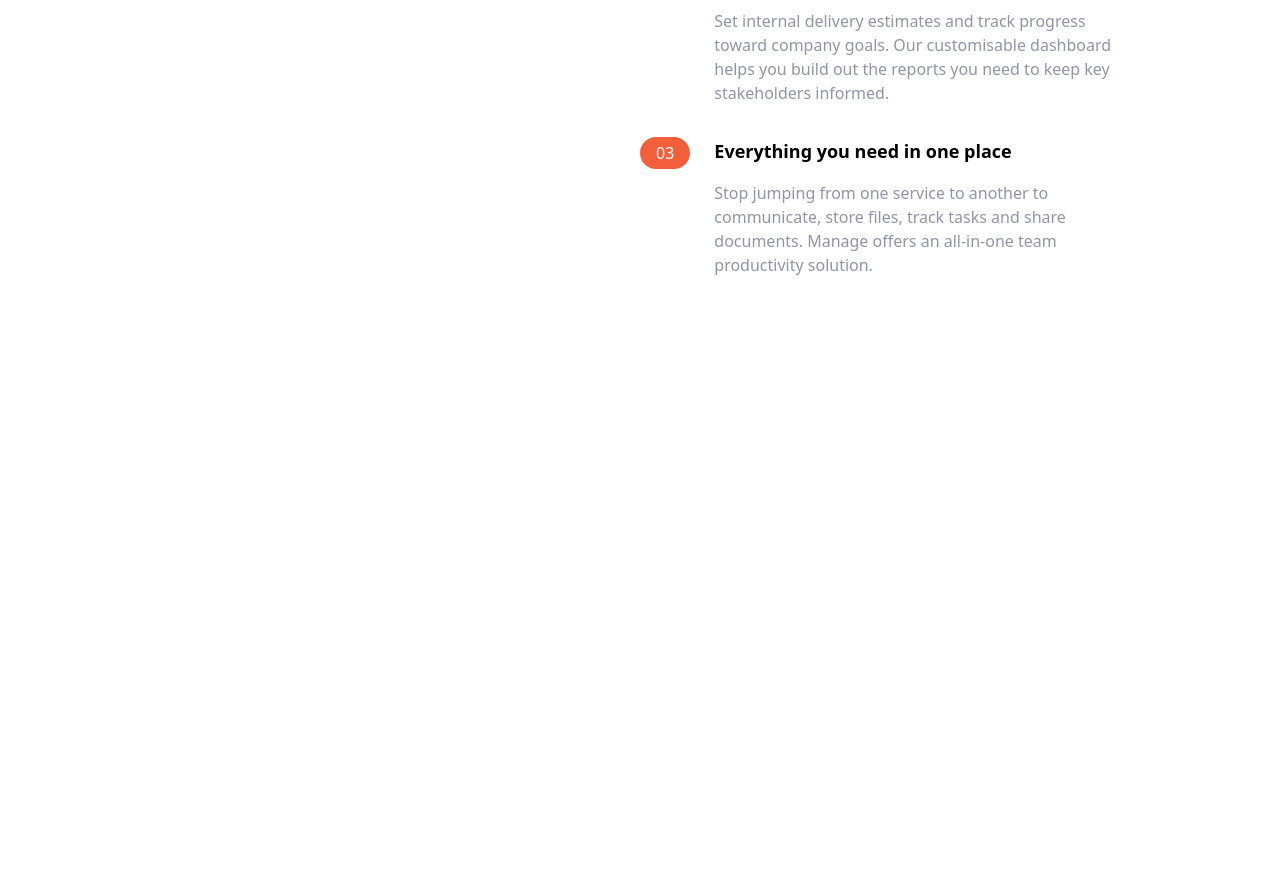
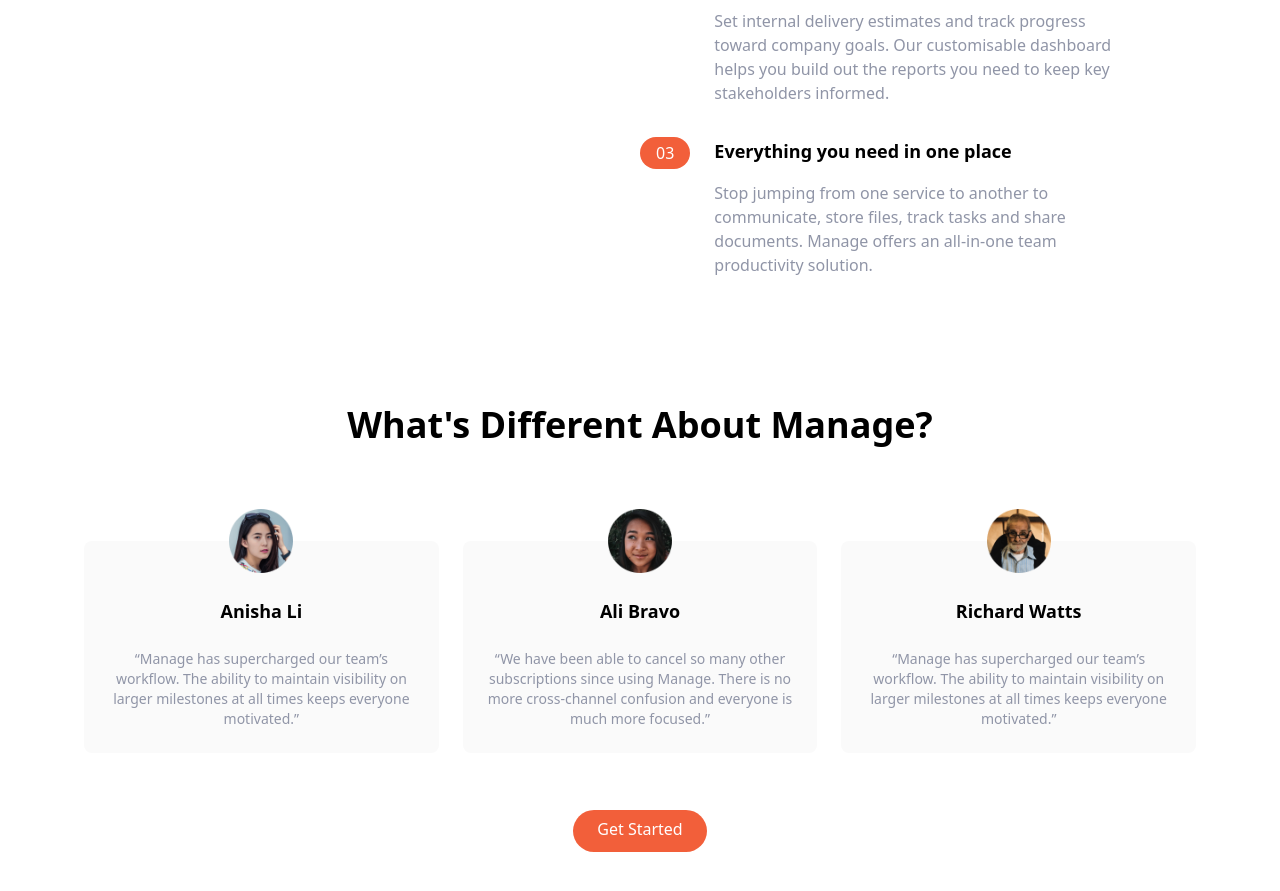
Before and after one commit to alirfanyasin/Landing-Page-Manage-TailwindCSS, a website: page index.html in a window 1280 px wide. Shown: the part 871-1762 px from the top of the page. Before the commit the page ends 1148 px from the top, so only its background shows below. Drawn offline with Linux system fonts and the light colour scheme.

Commit message:
finishing testimonials section

```diff
--- a/index.html
+++ b/index.html
@@ -160,6 +160,59 @@
     </div>
   </section>
   <!-- END : Features -->
+
+
+  <!-- START : Testimonial -->
+  <section id="testimonials">
+    <!-- Container to heading and testm blocks -->
+    <div class="max-w-6xl px-5 mx-auto mt-32 text-center">
+      <!-- Heading -->
+      <h2 class="text-4xl font-bold text-center">
+        What's Different About Manage?
+      </h2>
+      <!-- Testimonials Container -->
+      <div class="flex flex-col mt-24 md:flex-row md:space-x-6">
+        <!-- Testimonial 1 -->
+        <div class="flex flex-col items-center p-6 space-y-6 rounded-lg bg-veryLightGray md:w-1/3">
+          <img src="src/images/avatar-anisha.png" class="w-16 -mt-14" alt="" />
+          <h5 class="text-lg font-bold">Anisha Li</h5>
+          <p class="text-sm text-darkGrayishBlue">
+            “Manage has supercharged our team’s workflow. The ability to
+            maintain visibility on larger milestones at all times keeps
+            everyone motivated.”
+          </p>
+        </div>
+
+        <!-- Testimonial 2 -->
+        <div class="hidden flex-col items-center p-6 space-y-6 rounded-lg bg-veryLightGray md:flex md:w-1/3">
+          <img src="src/images/avatar-ali.png" class="w-16 -mt-14" alt="" />
+          <h5 class="text-lg font-bold">Ali Bravo</h5>
+          <p class="text-sm text-darkGrayishBlue">
+            “We have been able to cancel so many other subscriptions since
+            using Manage. There is no more cross-channel confusion and
+            everyone is much more focused.”
+          </p>
+        </div>
+
+        <!-- Testimonial 3 -->
+        <div class="hidden flex-col items-center p-6 space-y-6 rounded-lg bg-veryLightGray md:flex md:w-1/3">
+          <img src="src/images/avatar-richard.png" class="w-16 -mt-14" alt="" />
+          <h5 class="text-lg font-bold">Richard Watts</h5>
+          <p class="text-sm text-darkGrayishBlue">
+            “Manage has supercharged our team’s workflow. The ability to
+            maintain visibility on larger milestones at all times keeps
+            everyone motivated.”
+          </p>
+        </div>
+      </div>
+      <!-- Button -->
+      <div class="my-16">
+        <a href="#" class="p-3 px-6 pt-2 text-white bg-brightRed rounded-full baseline hover:bg-brightRedLight">Get
+          Started</a>
+      </div>
+    </div>
+  </section>
+  <!-- END : Testimonial -->
 </body>
 
 </html>
```
Also changed, not shown: src/css/output.css.
